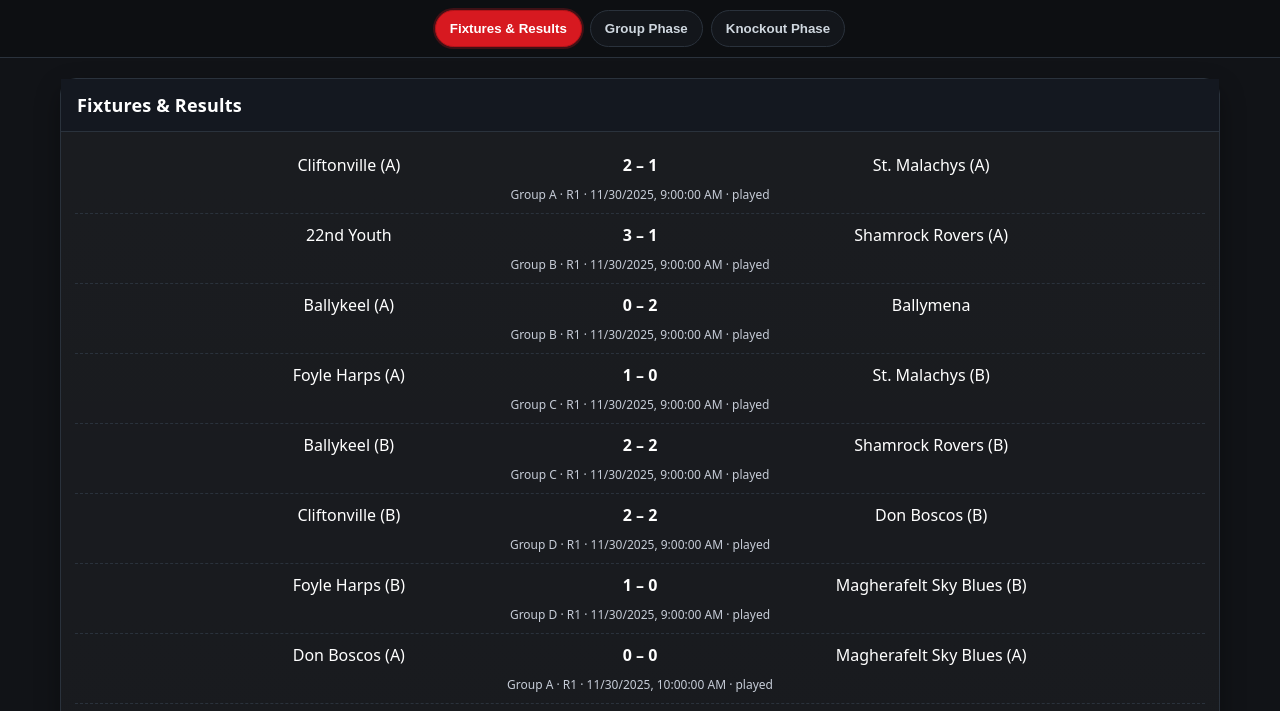
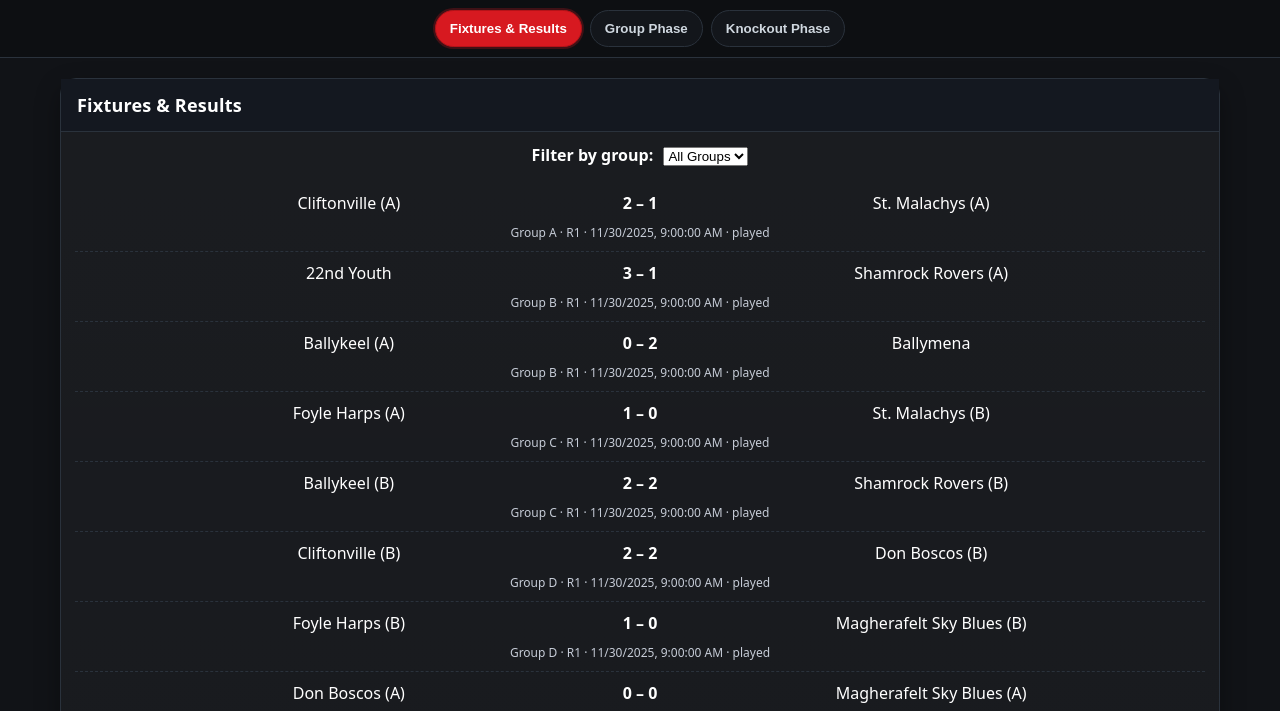
Before and after one commit to GABurns/football_tournament, a plain HTML site: page index.html in a window 1280 px wide. Shown: the part 87-798 px from the top of the page. Drawn offline with Linux system fonts and the light colour scheme.

Commit message:
Implement fixtures group filter functionality
Added a fixtures filter to allow users to filter by group.

```diff
--- a/index.html
+++ b/index.html
@@ -68,6 +68,8 @@
       <section class="card">
         <div class="head"><h2>Fixtures & Results</h2></div>
         <div class="content">
+          <!-- Group Filter (added) -->
+          <div id="fixtures-filter" style="margin-bottom:1em;"></div>
           <div id="fixtures-list"></div>
         </div>
       </section>
@@ -134,7 +136,7 @@
       return Array.from(table.values()).sort((x,y)=> y.pts-x.pts || y.gd-x.gd || y.gf-x.gf || x.teamName.localeCompare(y.teamName));
     }
     const groupWinner = gid => { const r = computeStandingsForGroup(gid); return r.length && r[0].played>=3 ? r[0].teamId : null; };
-    const getWinnerFromMatch = (m, homeId, awayId) => { if (!m || m.status!=='played') return null; if (m.homeGoals>m.awayGoals) return homeId; if (m.homeGoals<m.awayGoals) return awayId; return null; };
+    const getWinnerFromMatch = (m, homeId, awayId) => { if (!m || m.status!=='played') return null; if (m.homeGoals>m.awayGoals) return homeId; if (m.homeGoals<m.awayGoals) return awayId; return null; }
     function resolvePlaceholder(id){
       if (!id || !id.startsWith('WIN-')) return id;
       const key = id.split('-')[1];
@@ -145,18 +147,40 @@
     }
     const labelForTeam = id => (teamMap.get(resolvePlaceholder(id))?.name) || (id?.startsWith('WIN-') ? id.replace('WIN-','Winner ') : (id||''));
 
-    // ===== Fixtures =====
+    // ===== Fixtures Filter (NEW) =====
+    function renderFixturesFilter() {
+      const filterRoot = document.getElementById('fixtures-filter');
+      if (!filterRoot) return;
+      filterRoot.innerHTML = `
+        <label for="group-filter" style="font-weight:600;margin-right:6px;">Filter by group:</label>
+        <select id="group-filter">
+          <option value="">All Groups</option>
+          ${groups.map(g => `<option value="${g.id}">${g.name}</option>`).join('')}
+        </select>
+      `;
+      const select = filterRoot.querySelector('#group-filter');
+      select.addEventListener('change', renderFixtures); // Re-render fixtures on change
+    }
+
+    // ===== Fixtures (MODIFIED) =====
     function renderFixtures(){
+      renderFixturesFilter(); // Ensure filter is rendered
       const root = document.getElementById('fixtures-list'); if (!root) return; root.innerHTML='';
-      const list = [...matches].sort((a,b)=> new Date(a.date)-new Date(b.date));
-      if (!list.length){ root.innerHTML = '<p class="muted">No fixtures yet.</p>'; return; }
+      const selectedGroup = document.getElementById('group-filter')?.value || '';
+      let list = [...matches];
+      if (selectedGroup) {
+        list = list.filter(m => m.stage === 'group' && m.groupId === selectedGroup);
+      }
+      list.sort((a,b)=> new Date(a.date)-new Date(b.date));
+      if (!list.length){ root.innerHTML = '<p class="muted">No fixtures found for this group.</p>'; return; }
       for (const m of list){
         const div = document.createElement('div'); div.className='fixture';
         div.innerHTML = `
           <div class="team"><span class="name">${labelForTeam(m.homeId)}</span></div>
           <div>${m.status==='played'?`<span class='score'>${m.homeGoals} – ${m.awayGoals}</span>`:'vs'}</div>
           <div class="team" style="justify-content:flex-end"><span class="name">${labelForTeam(m.awayId)}</span></div>
-          <div class="when">${m.stage==='group' ? `Group ${m.groupId}${m.round?` · R${m.round}`:''}` : (m.ko||'')} · ${fmtDate(m.date)} · <span class="${m.status==='played'?'success':'muted'}">${m.status}</span></div>`;
+          <div class="when">${m.stage==='group' ? `Group ${m.groupId}${m.round?` · R${m.round}`:''}` : (m.ko||'')} · ${fmtDate(m.date)} · <span class="${m.status==='played'?'success':'muted'}">${m.status}</span></div>
+        `;
         root.appendChild(div);
       }
     }
@@ -173,7 +197,7 @@
           <div class="content">
             <table>
               <thead><tr><th class='col-team'>Team</th><th>P</th><th>W</th><th>D</th><th>L</th><th>GF</th><th>GA</th><th>GD</th><th>Pts</th></tr></thead>
-              <tbody>${rows.map(r=>`<tr><td class='col-team'>${r.teamName}</td><td>${r.played}</td><td>${r.won}</td><td>${r.drawn}</td><td>${r.lost}</td><td>${r.gf}</td><td>${r.ga}</td><td>${r.gd}</td><td><strong>${r.pts}</strong></td></tr>`).join('')}</tbody>
+              <tbody>${rows.map(r=>`<tr><td class='col-team'>${r.teamName}</td><td>${r.played}</td><td>${r.won}</td><td>${r.drawn}</td><td>${r.lost}</td><td>${r.gf}</td><td>${r.ga}</td><td>${r.gd}</td><td>${r.pts}</td></tr>`).join('')}</tbody>
             </table>
           </div>`;
         root.appendChild(sec);
@@ -191,7 +215,7 @@
       const NS='http://www.w3.org/2000/svg';
       const make=(n,a={})=>{ const el=document.createElementNS(NS,n); for(const[k,v]of Object.entries(a)) el.setAttribute(k,v); return el; };
       const add=n=>svg.appendChild(n);
-      const teamLine=(x,y,label,score)=>{ const g=make('g'); g.appendChild(make('rect',{x,y,rx:12,ry:12,width:320,height:48,class:'box'})); const t=make('text',{x:x+16,y:y+30,class:'teamText'}); t.textContent=label; const s=make('text',{x:x+300,y:y+30,class:'scoreText','text-anchor':'end'}); s.textContent=score??''; g.appendChild(t); g.appendChild(s); return g; };
+      const teamLine=(x,y,label,score)=>{ const g=make('g'); g.appendChild(make('rect',{x,y,rx:12,ry:12,width:320,height:48,class:'box'})); const t=make('text',{x:x+16,y:y+30,class:'teamText'}); t.textContent=label; g.appendChild(t); if(score!==undefined&&score!==''){ const s=make('text',{x:x+290,y:y+30,class:'scoreText'}); s.textContent=score; g.appendChild(s);} return g; };
       const title=(x,y,txt)=>{ const t=make('text',{x,y,class:'label'}); t.textContent=txt; add(t); };
       const block=(x,y,titleText,hId,aId,hg,ag)=>{ title(x,y-10,titleText); add(teamLine(x,y,labelForTeam(hId),hg??'')); add(teamLine(x,y+56,labelForTeam(aId),ag??'')); return {cx:x+320, cyTop:y+24, cyBot:y+80}; };
       const sf1=block(40,70,'Semi-final 1 (A vs B)', resolvePlaceholder(SF1.homeId), resolvePlaceholder(SF1.awayId), SF1.homeGoals, SF1.awayGoals);
```
